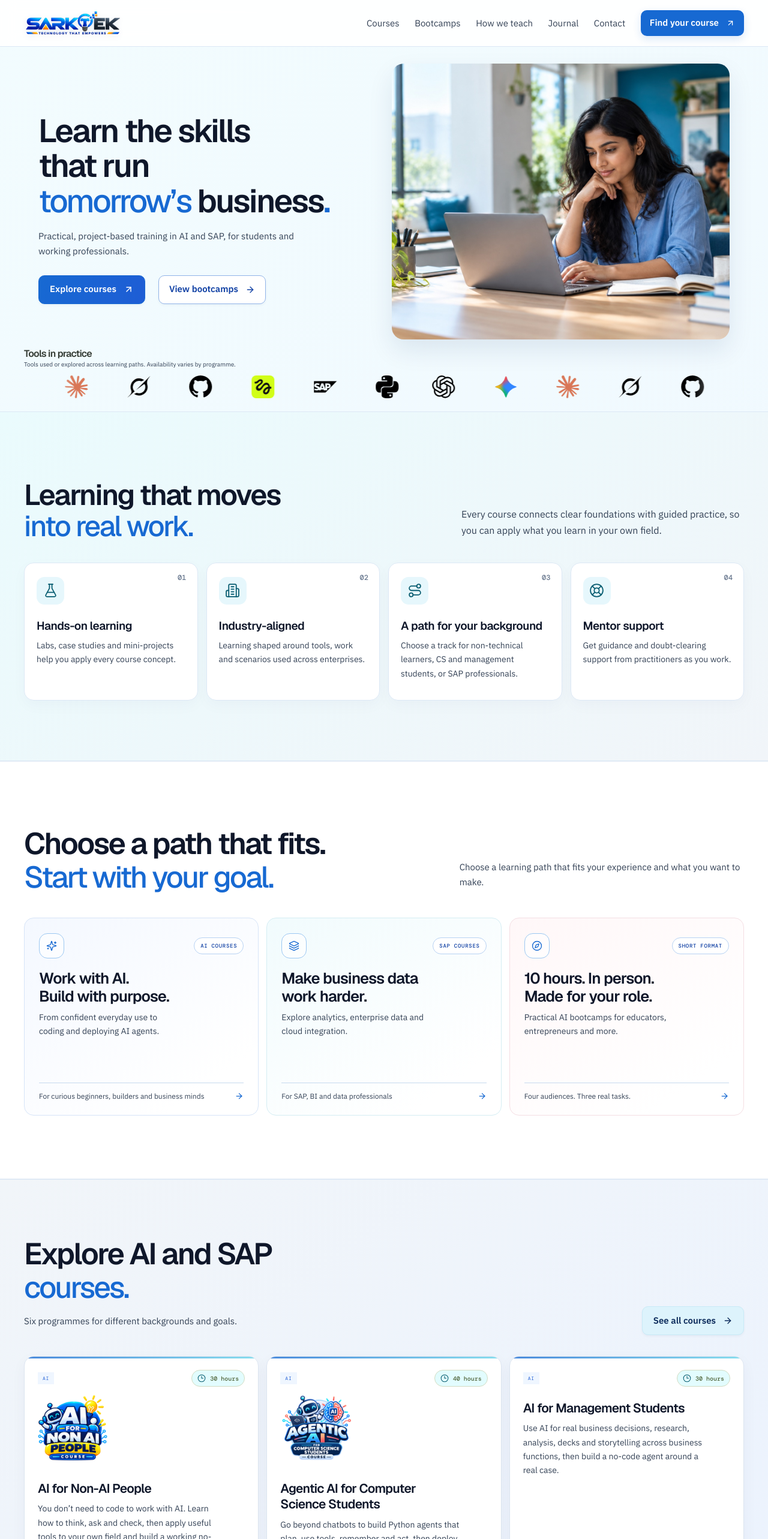
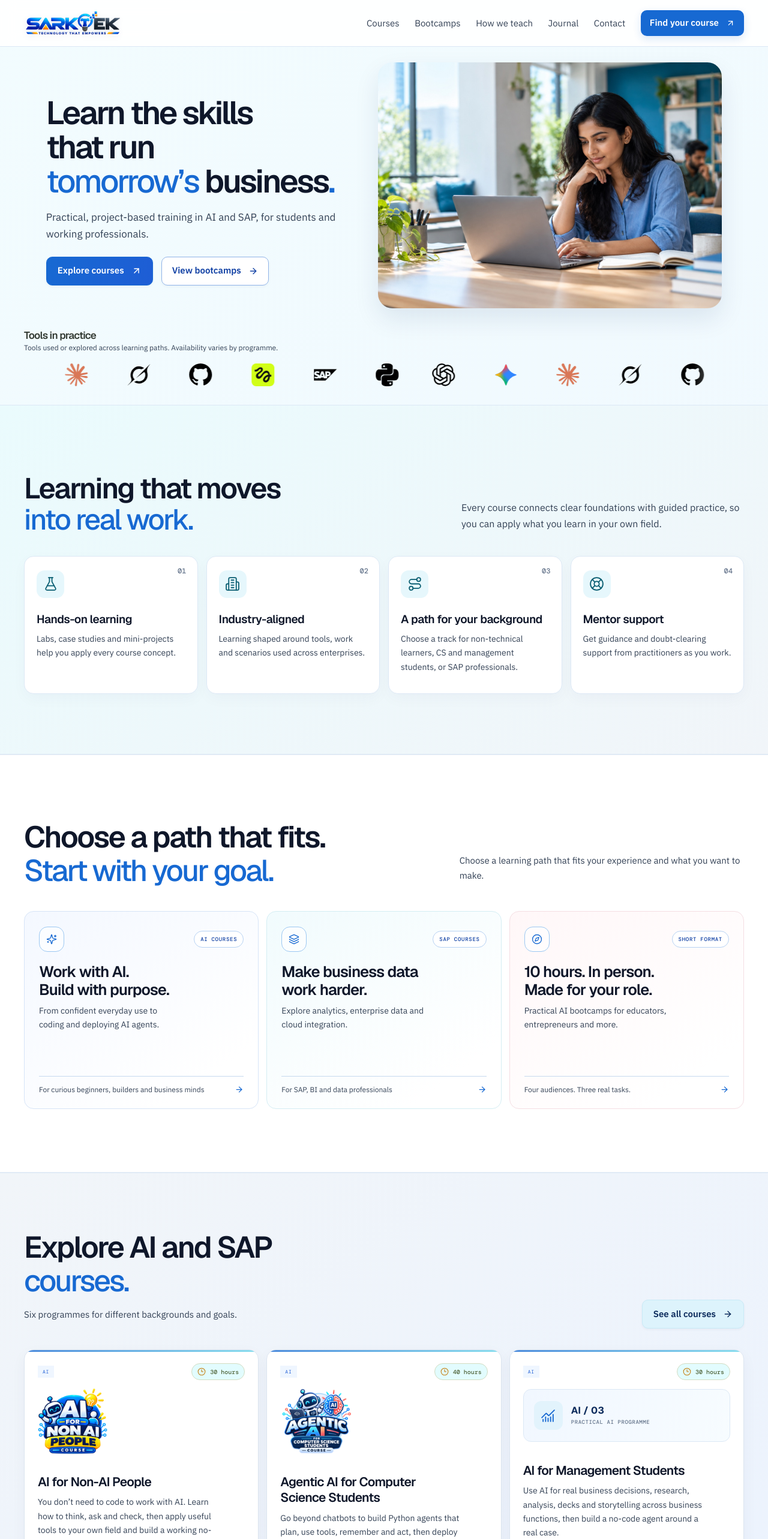
Before and after one commit to SatishBitra/AI-Bootcamp-Website, a React (Vite) app: page / in a window 1280 px wide. Shown: the top 2566 px of the page at 60% size. Built offline with nearby package versions, Linux system fonts and the light colour scheme.

Commit message:
Enhance course card and hero section styles for improved layout and responsiveness; add logo placeholders for courses without artwork; configure redirects for deployment

```diff
--- a/src/styles.css
+++ b/src/styles.css
@@ -751,13 +751,32 @@ html{scroll-behavior:smooth}
 
 /* Keep the hero and moving tool marks together within a typical desktop viewport. */
 @media(min-width:901px){
-  :root[data-design-system="blue"] .hero{padding-top:clamp(20px,3.5vh,34px);padding-bottom:0}
-  :root[data-design-system="blue"] .hero-grid{min-height:clamp(360px,calc(100svh - 340px),500px)}
-  :root[data-design-system="blue"] .hero-photo{height:clamp(360px,calc(100svh - 340px),500px)}
-  :root[data-design-system="blue"] .tools-section{padding-top:13px;padding-bottom:14px}
-  :root[data-design-system="blue"] .tools-heading{margin-bottom:4px}
-  :root[data-design-system="blue"] .tools-heading h2{margin-bottom:1px}
-  :root[data-design-system="blue"] .tools-section .tool-wordmark-list{gap:clamp(30px,4.5vw,64px);padding:4px 24px}
+  :root[data-design-system="blue"] .hero{max-width:1440px;padding:clamp(26px,3.2vh,40px) clamp(42px,6vw,88px) 0}
+  :root[data-design-system="blue"] .hero-grid{min-height:clamp(390px,calc(100svh - 390px),490px);grid-template-columns:minmax(0,.92fr) minmax(0,1.08fr);gap:clamp(40px,5vw,76px)}
+  :root[data-design-system="blue"] .hero-copy{max-width:690px}
+  :root[data-design-system="blue"] .hero h1{max-width:700px;font-size:clamp(48px,4.2vw,62px);line-height:1.06;margin:18px 0 17px;letter-spacing:-.055em}
+  :root[data-design-system="blue"] .hero-copy>p{max-width:510px;font-size:17px;line-height:1.65}
+  :root[data-design-system="blue"] .hero-actions{margin-top:23px;gap:14px}
+  :root[data-design-system="blue"] .hero-photo{height:clamp(390px,calc(100svh - 390px),490px);border-radius:24px}
+  :root[data-design-system="blue"] .tools-section{max-width:1200px;padding:24px 0 20px;margin-top:10px;border-top:0}
+  :root[data-design-system="blue"] .tools-heading{margin-bottom:8px}
+  :root[data-design-system="blue"] .tools-heading h2{font-size:17px;margin-bottom:2px}
+  :root[data-design-system="blue"] .tools-heading p{font-size:12px}
+  :root[data-design-system="blue"] .tools-section .tool-wordmark-list{gap:clamp(32px,4.5vw,64px);padding:7px 24px}
   :root[data-design-system="blue"] .tools-section .tool-wordmark{width:46px;height:46px;flex-basis:46px}
   :root[data-design-system="blue"] .tools-section .tool-wordmark img{width:38px;height:38px}
 }
+
+/* Consistent, intentional logo placeholders for courses without supplied artwork. */
+:root[data-design-system="blue"] .course-logo-placeholder{height:88px;margin:15px 0 12px;padding:15px 17px;display:flex;align-items:center;gap:14px;border:1px solid #DCE8F5;border-radius:13px;background:linear-gradient(115deg,#F1F7FF,#F7FCFF);color:#0B2A5B}
+:root[data-design-system="blue"] .course-logo-placeholder .course-logo-symbol{width:48px;height:48px;display:grid;place-items:center;flex:none;border-radius:12px;background:#E2F3FC;color:#1769D2}
+:root[data-design-system="blue"] .course-logo-placeholder.is-sap .course-logo-symbol{background:#E3F8FA;color:#087F98}
+:root[data-design-system="blue"] .course-logo-placeholder>span:last-child{display:grid;gap:5px}
+:root[data-design-system="blue"] .course-logo-placeholder b{font:650 16px/1.15 var(--display);letter-spacing:.02em;color:#0B2A5B}
+:root[data-design-system="blue"] .course-logo-placeholder small{font:500 9px/1.3 var(--mono);letter-spacing:.065em;color:#64748B}
+:root[data-design-system="blue"] .course-card:has(.course-logo-placeholder){min-height:340px}
+/* A restrained amber thread balances the cool blue palette. */
+:root[data-design-system="blue"] .method-step:nth-child(2)>span{color:#FFC66D}
+:root[data-design-system="blue"] .duration-badge svg{color:#C47A08}
+:root[data-design-system="blue"] .hero .eyebrow i{background:#F5A623}
+@media(max-width:680px){:root[data-design-system="blue"] .course-logo-placeholder{height:76px;margin:12px 0 8px;padding:12px}.course-logo-placeholder .course-logo-symbol{width:42px;height:42px}.course-logo-placeholder b{font-size:14px}.course-logo-placeholder small{font-size:8px}:root[data-design-system="blue"] .course-card:has(.course-logo-placeholder){min-height:310px}}
```
Also changed, not shown: src/site.tsx (+3 -3 lines), vercel.json (added), 1 other file (tests, documents, lock files or other folders).
